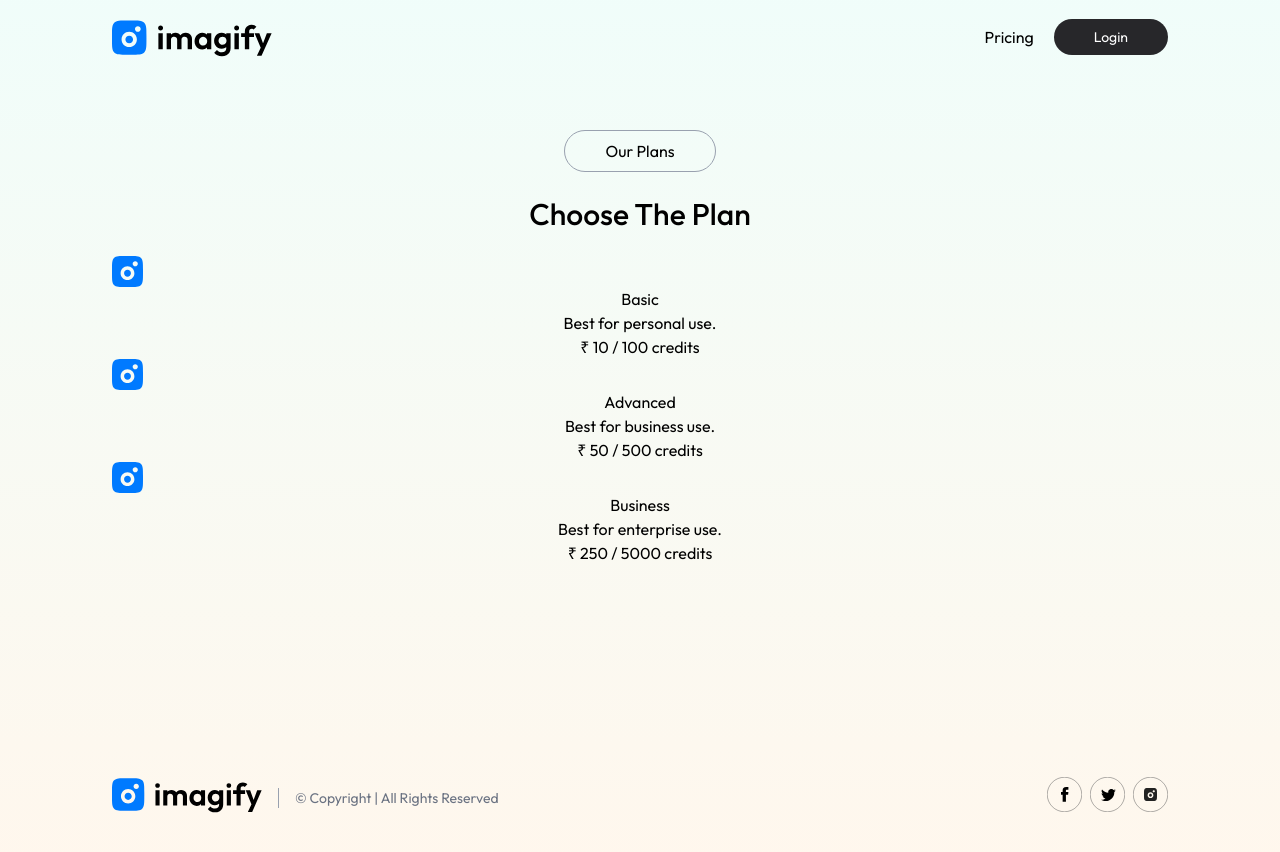
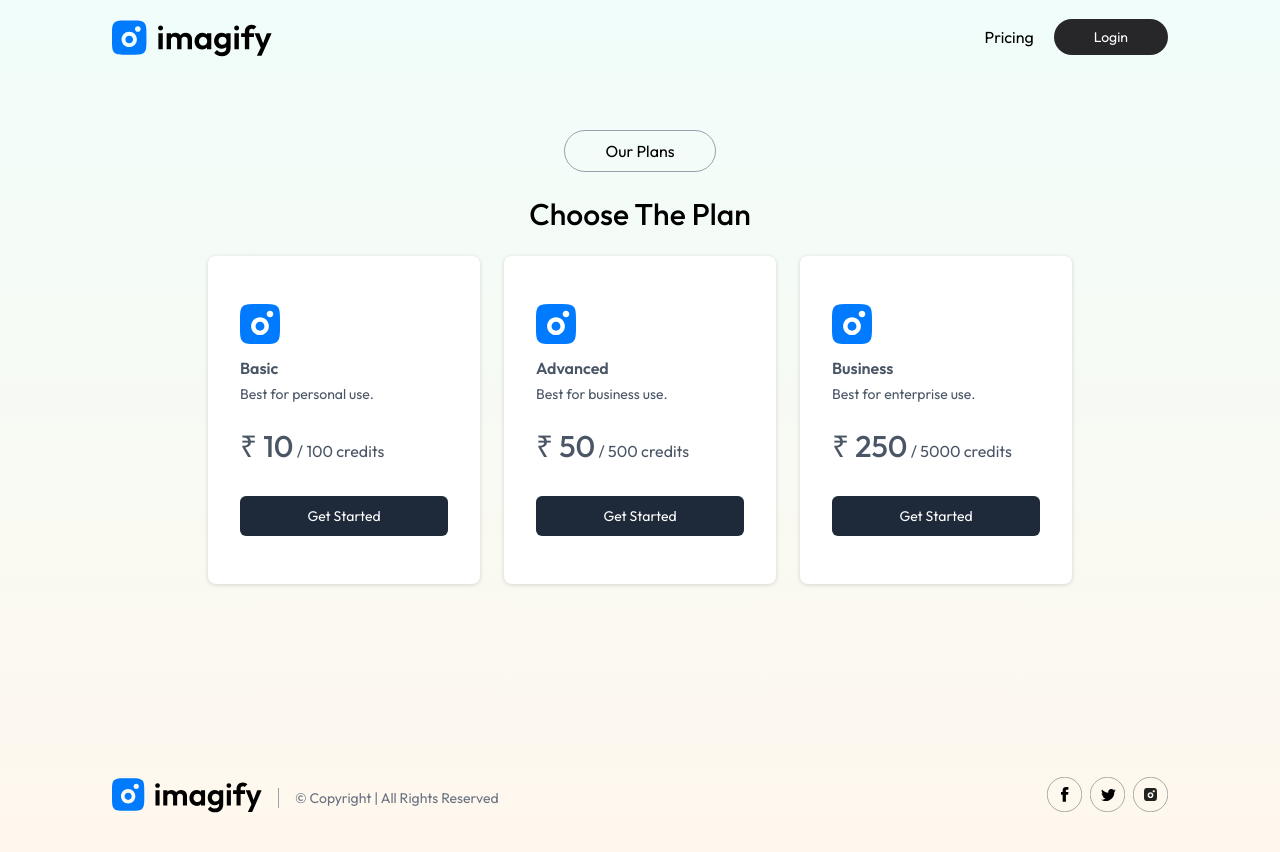
Before and after one commit to muthukumar24/Imagify-Frontend, a React (Vite) app: page /buy in a window 1280 px wide. Shown: the top 852 px of the page. Built offline with nearby package versions, Linux system fonts and the light colour scheme.

Commit message:
UI development in Progress

```diff
--- a/src/pages/BuyCredit.jsx
+++ b/src/pages/BuyCredit.jsx
@@ -1,7 +1,11 @@
-import React from 'react'
+import React, { useContext } from 'react'
 import { assets, plans } from '../assets/assets'
+import { AppContext } from '../context/AppContext';
 
 const BuyCredit = () => {
+
+  const { user } = useContext(AppContext);
+
   return (
     <div className='min-h-[80vh] text-center pt-14 mb-10'>
       <button className='border border-gray-400 px-10 py-2
@@ -9,14 +13,24 @@ const BuyCredit = () => {
       <h1 className='text-center text-3xl font-medium mb-6
       sm:mb-6'>Choose The Plan</h1>
 
-      <div>
+      <div className='flex flex-wrap justify-center gap-6 text-left'>
         {
           plans.map((item, index) => (
-            <div key={index}>
-              <img src={assets.logo_icon} alt="icon" />
-              <p>{item.id}</p>
-              <p>{item.desc}</p>
-              <p>₹ {item.price} / {item.credits} credits</p>
+            <div key={index} className='bg-white drop-shadow-sm
+            rounded-lg py-12 px-8 text-gray-600
+            hover:scale-105 transition-all duration-500'>
+              <img  width={40} src={assets.logo_icon} alt="icon" />
+              <p className='mt-3 mb-1 font-semibold'>{item.id}</p>
+              <p className='text-sm'>{item.desc}</p>
+              <p className='mt-6'>
+                <span className='text-3xl font-medium'>₹ {item.price}</span> / {item.credits} credits
+              </p>
+              <button className='cursor-pointer w-full bg-gray-800 text-white mt-8
+              text-sm rounded-md py-2.5 min-w-52'>
+                {
+                  user ? "Purchase" : "Get Started"
+                }
+              </button>
             </div>
           ))
         }
```
